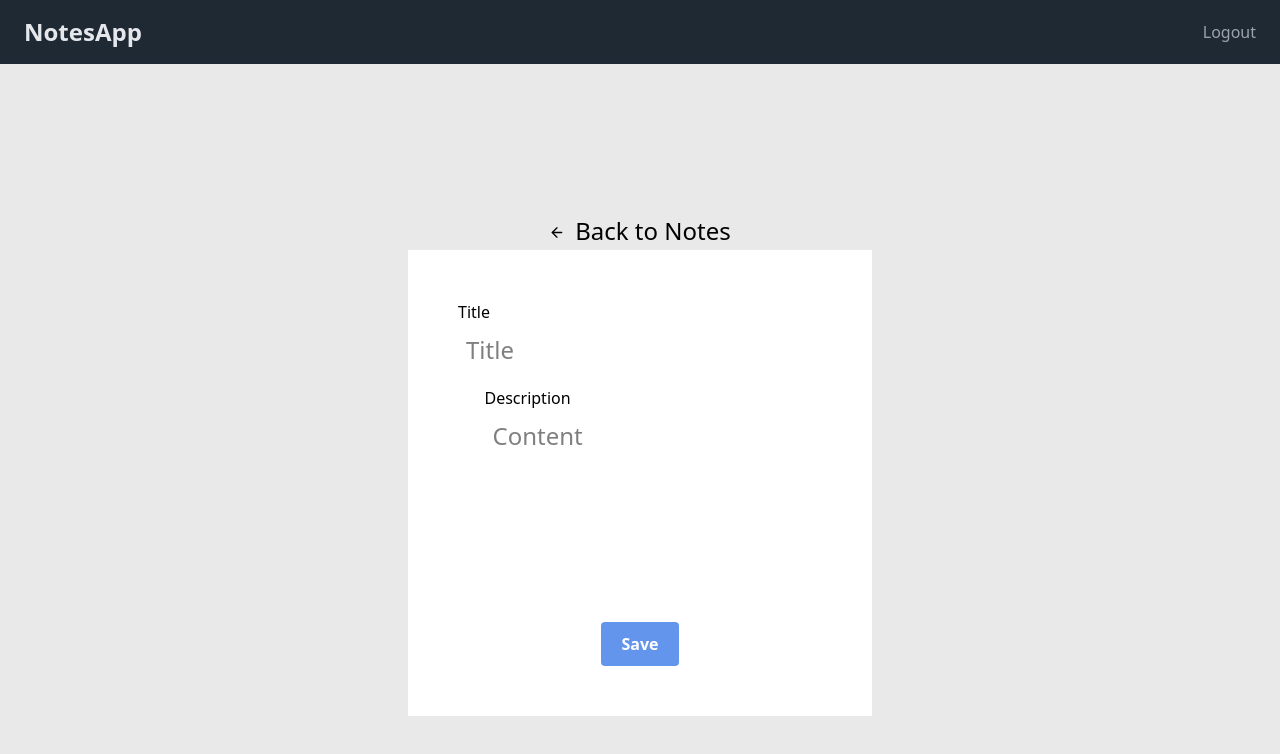
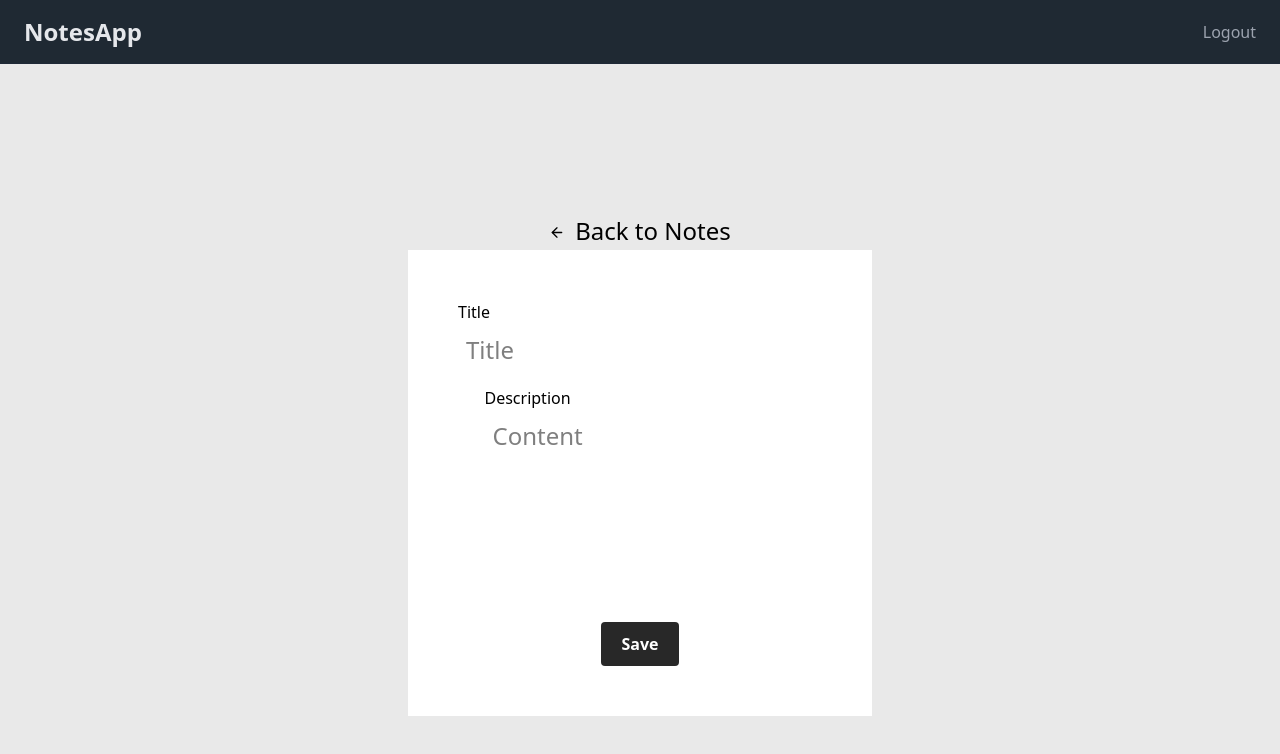
Before and after one commit to donald-hub/notes-app-frontend, a React (Vite) app: page /create in a window 1280 px wide. Shown: the top 754 px of the page. Built offline with nearby package versions, Linux system fonts and the light colour scheme; sample sign-in values are in the browser's storage; the HTML template or start-up script is replaced by a standard one.

Commit message:
styling createPage page

```diff
--- a/src/pages/createPage.module.css
+++ b/src/pages/createPage.module.css
@@ -53,7 +53,7 @@
 .submitButton{
     margin-top: 16px;
     padding: 10px 20px;
-    background-color: cornflowerblue;
+    background-color: #282828;
     color: white;
     border: none;
     border-radius: 4px;
```
